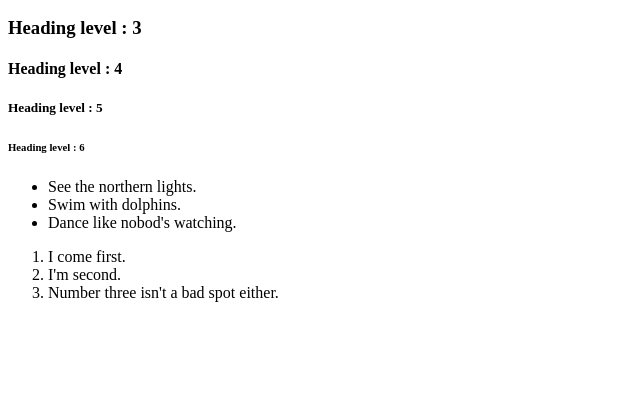
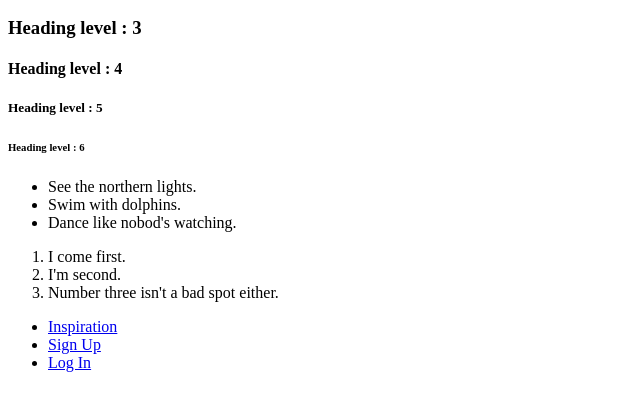
Before and after one commit to aklilutsige/EPFL-WAD-MyBucketList-, a plain HTML site: page index.html in a window 1280 px wide. Shown: the part 144-554 px from the top of the page, without its empty margins (0-640 px from the left). Drawn offline with Linux system fonts and the light colour scheme.

Commit message:
Navigation as Links with 3 pages (index.html)

```diff
--- a/index.html
+++ b/index.html
@@ -24,5 +24,10 @@
       <li>I'm second.</li>
       <li>Number three isn't a bad spot either.</li>
     </ol>
+    <ul>
+      <li><a href="inspiration">Inspiration<a/></li>
+      <li><a href="sign-up.html">Sign Up</a></li>
+      <li><a href="log-in">Log In<a/></li>
+    </ul>
   </body>
 </html>
```
